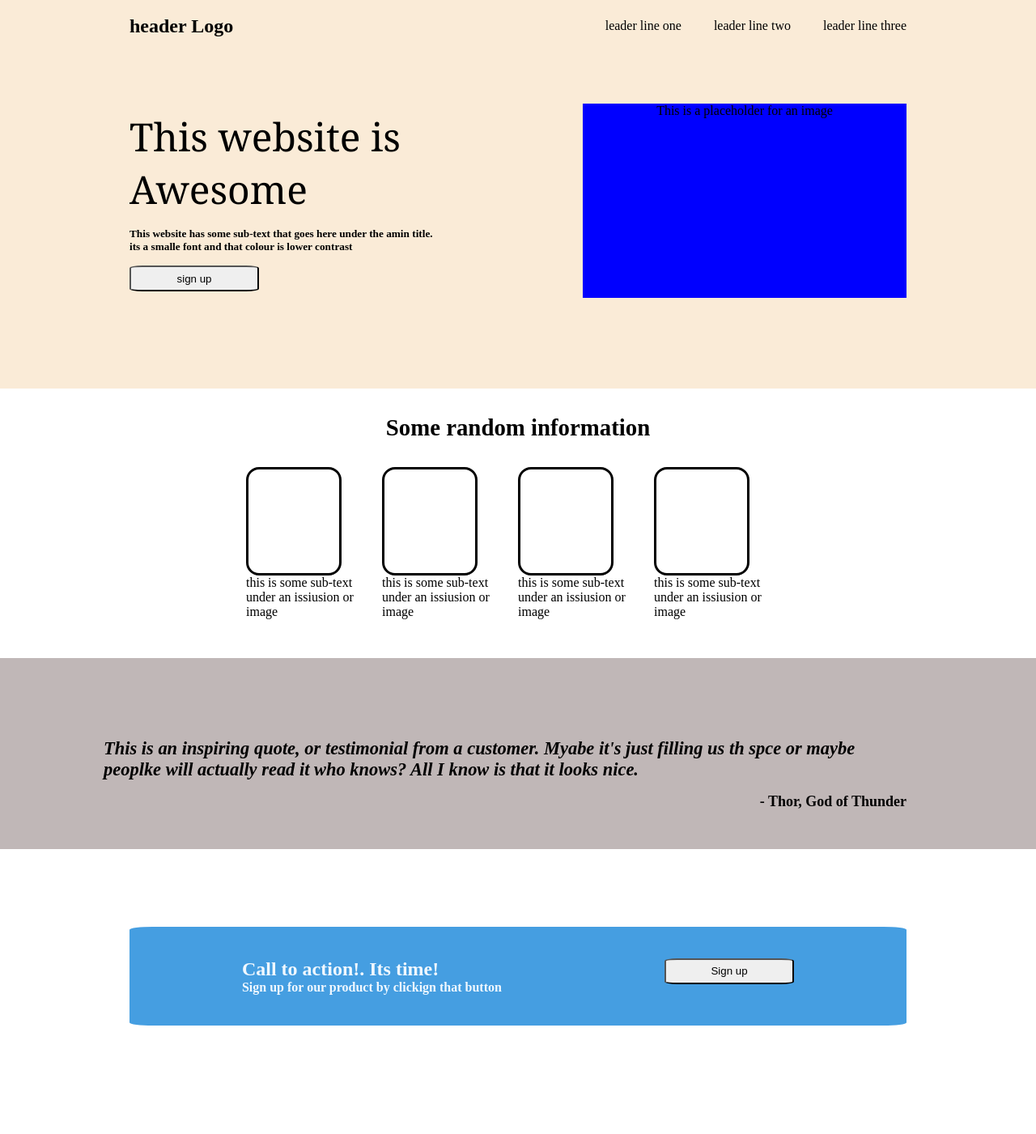
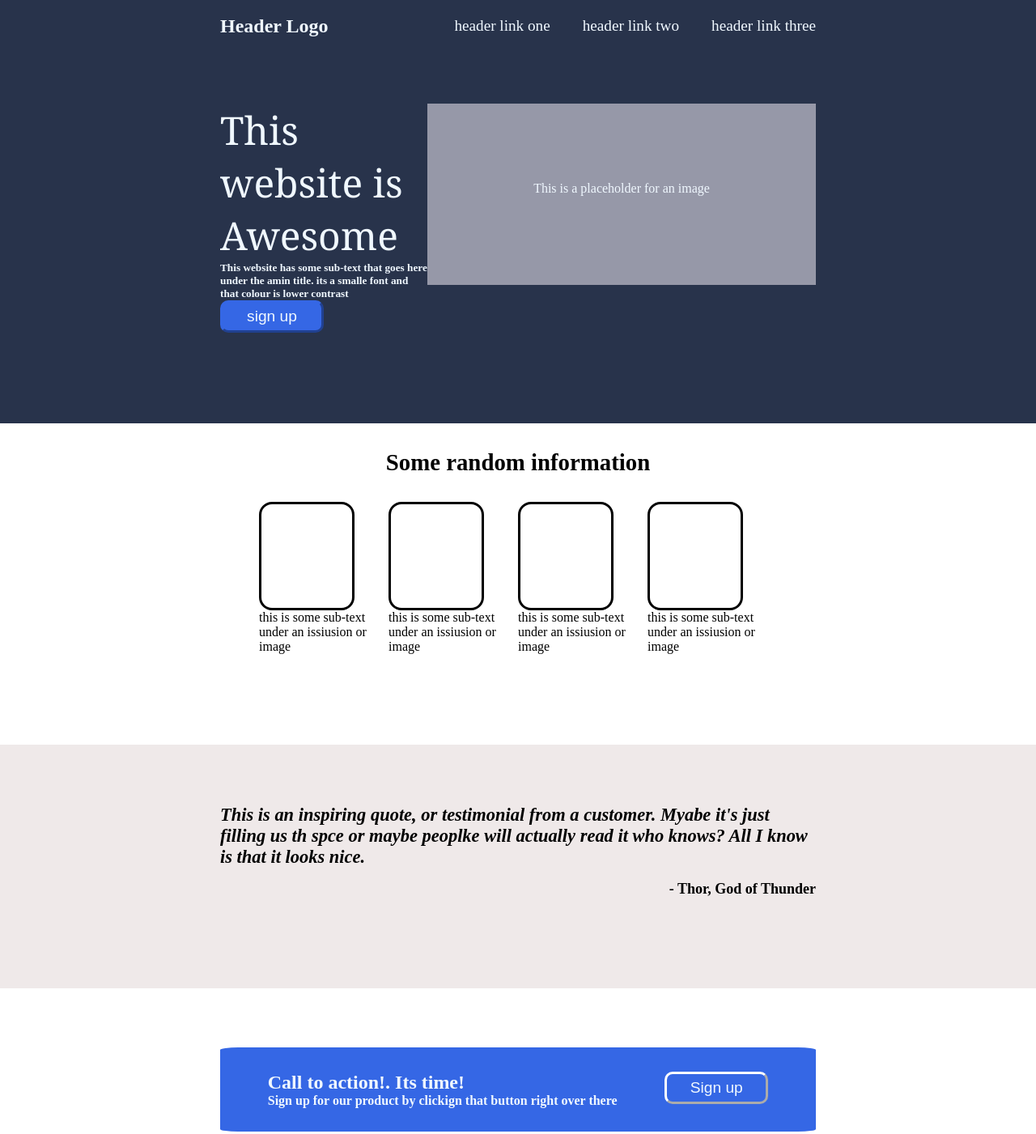
Before and after one commit to Niteen01/Project01, a plain HTML site: page index.html in a window 1280 px wide. Shown: the whole page at 81% size. Before the commit the page ends 1315 px from the top, so only its background shows below. Drawn offline with Linux system fonts and the light colour scheme.

Commit message:
improved some designs

```diff
--- a/index.html
+++ b/index.html
@@ -11,13 +11,13 @@
     <section class="first_sec">
          <div class="nav_bar">
             <div class="left">
-            <h1>header Logo</h1>
+            <h1>Header Logo</h1>
             </div>
         <div class="right">
             <ul>
-                <li>leader line one</li>
-                <li>leader line two</li>
-                <li>leader line three</li>
+                <li>header link one</li>
+                <li>header link two</li>
+                <li>header link three</li>
             </ul>
         </div>
 
@@ -77,7 +77,7 @@
         <div class="blue-box">
             <div class="text">
                 <h1>Call to action!. Its time!</h1>
-                <h4>Sign up for our product by clickign that button</h4>
+                <h4>Sign up for our product by clickign that button right over there</h4>
             </div>
             <div class="button">
                 <button>Sign up
--- a/style.css
+++ b/style.css
@@ -3,7 +3,7 @@
     pad:0px;
 }
 section{
-  padding: 0 10em 3em;
+  padding: 0 17em 7em;
 }
 .nav_bar{
   display: flex;
@@ -19,10 +19,12 @@ section{
 .right ul li{
   text-decoration: none;
   list-style: none;
+  font-size: larger;
 }
 .first_sec{
-  padding: 0 10em 7em;
-  background-color: antiquewhite;
+  color:aliceblue;
+  padding: 0 17em 7em;
+  background-color: rgb(40, 51, 75);
 
 }
 
@@ -31,7 +33,15 @@ section{
   display: flex;
   justify-content: space-between;
 }
-
+.header .texts button{
+  background-color: rgb(53, 103, 229);
+  font-size: larger;
+  color: aliceblue;
+  width: 8rem;
+  height:2.5rem;
+  border-radius: 10px;
+  border-color:rgb(53, 103, 229);
+}
 .texts{
   display: flex;
   flex-direction: column;
@@ -45,15 +55,14 @@ section{
   font-weight: 500;
 }
 .image .image-bg{
-  height: 15em;
-  width:25em;
-  background-color: blue;
+  padding: 20% 0 20% 0;
+  height:2em;
+  width:30em;
+  background-color: rgba(179, 179, 193, 0.795);
   display: flex;
   justify-content: space-around;
 }
-.button{
-  border-radius: 4px;
-}
+
 .random_info{
   padding: 2rem 0 2rem 0;
   display: flex;
@@ -74,15 +83,12 @@ section{
   display: flex;
   justify-content: space-around;
   margin: 0rem 3rem 0rem 3rem;
-  padding-left: 10%;
-  padding-right: 10%;
 }
 .box{
   justify-content: center;
 }
 .third_sec{
-  padding-left: 10%;
-  background-color: #c0b7b7;
+  background-color: #e9e0e0b5;
 }
 .quote-container{
   padding-top: 10rem;
@@ -104,12 +110,17 @@ section{
   margin-top: 10%;
   border-radius: 3%;
   padding:4% 4% 4% 4% ;
-  background-color: rgb(69, 158, 225);
+  background-color: rgb(53, 103, 229);
   justify-content: space-around;
   color: aliceblue;
 }
 button{
-  border-radius: 10% ;
-  width: 10rem;
-  height:2rem;
+  background-color: rgb(53, 103, 229);
+  font-size: larger;
+  color: aliceblue;
+  width: 8rem;
+  height:2.5rem;
+  border-radius: 10px;
+  border-width: 3px;
+  border-color: #fff;
 }
```
